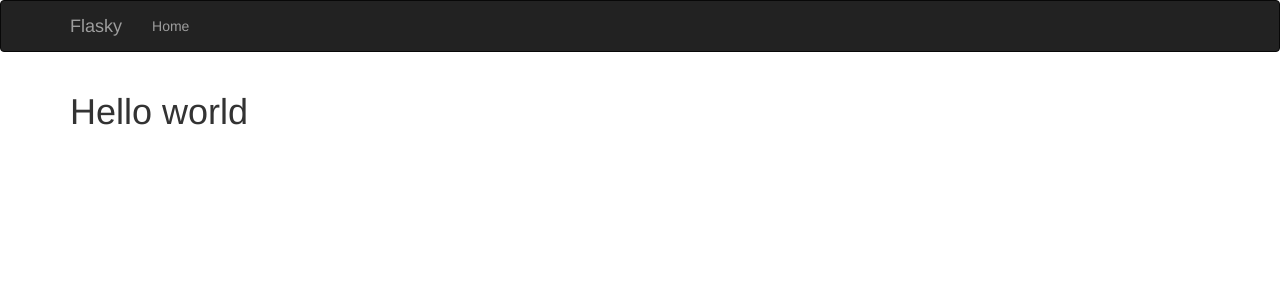
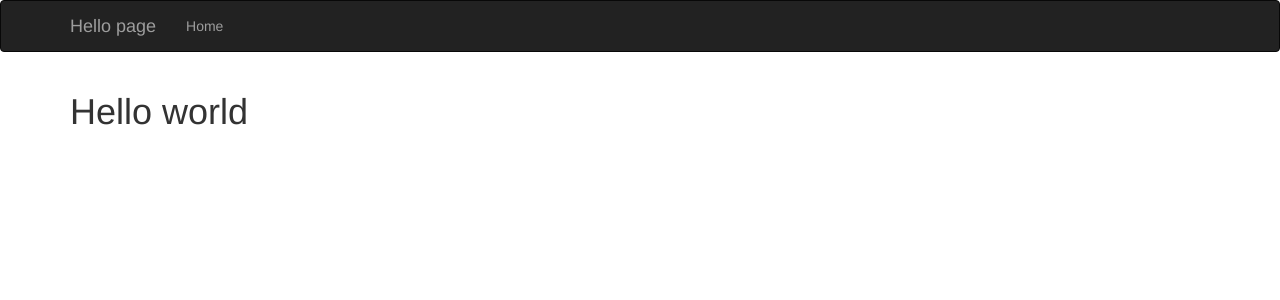
Before and after one commit to ylubyanoy/RefBOOOP_Flask, a Flask app: page / in a window 1280 px wide. Shown: the top 300 px of the page. Run offline with Flask 2, Linux system fonts and the light colour scheme; some libraries are stand-ins or nearby versions.

Commit message:
First commit

```diff
--- a/templates/base.html
+++ b/templates/base.html
@@ -12,7 +12,7 @@
                 <span class="icon-bar"></span>
                 <span class="icon-bar"></span>
             </button>
-            <a class="navbar-brand" href="{{ url_for('index') }}">Flasky</a>
+            <a class="navbar-brand" href="{{ url_for('index') }}">Hello page</a>
         </div>
         <div class="navbar-collapse collapse">
             <ul class="nav navbar-nav">
```
